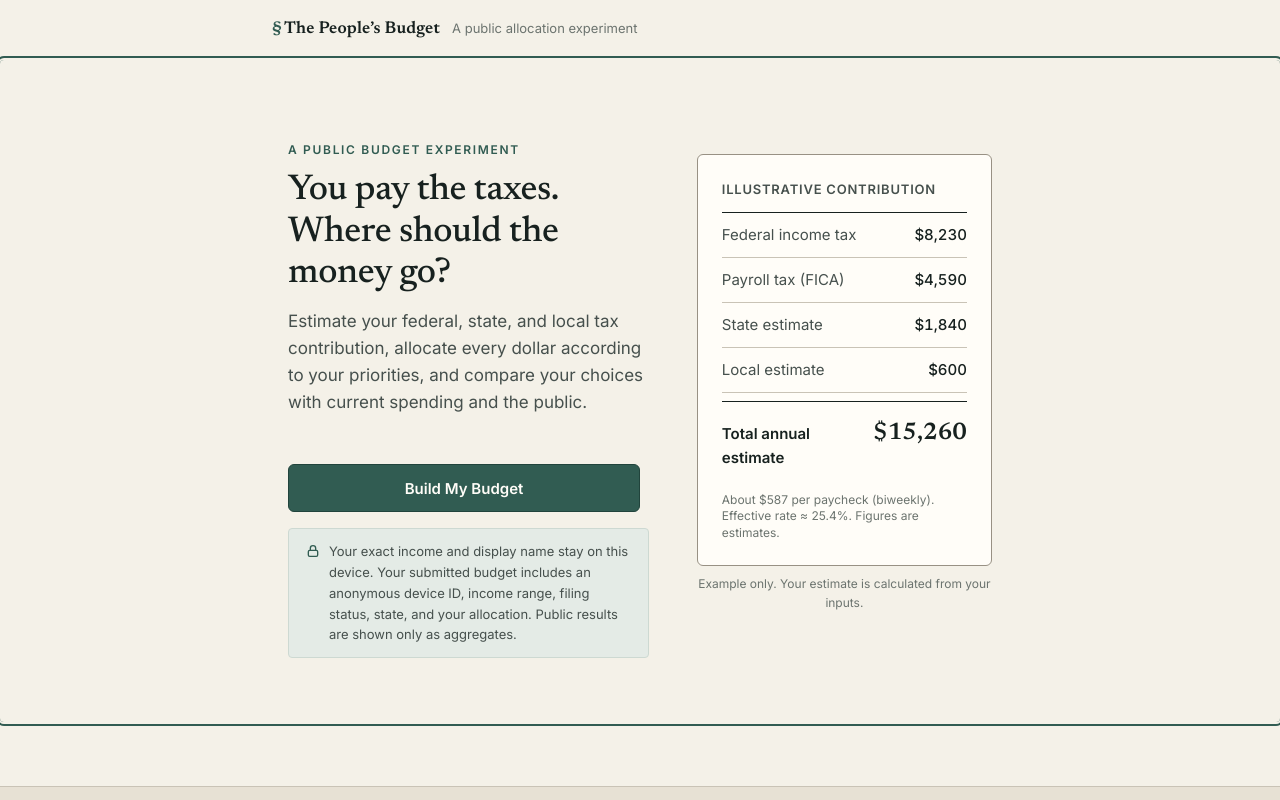
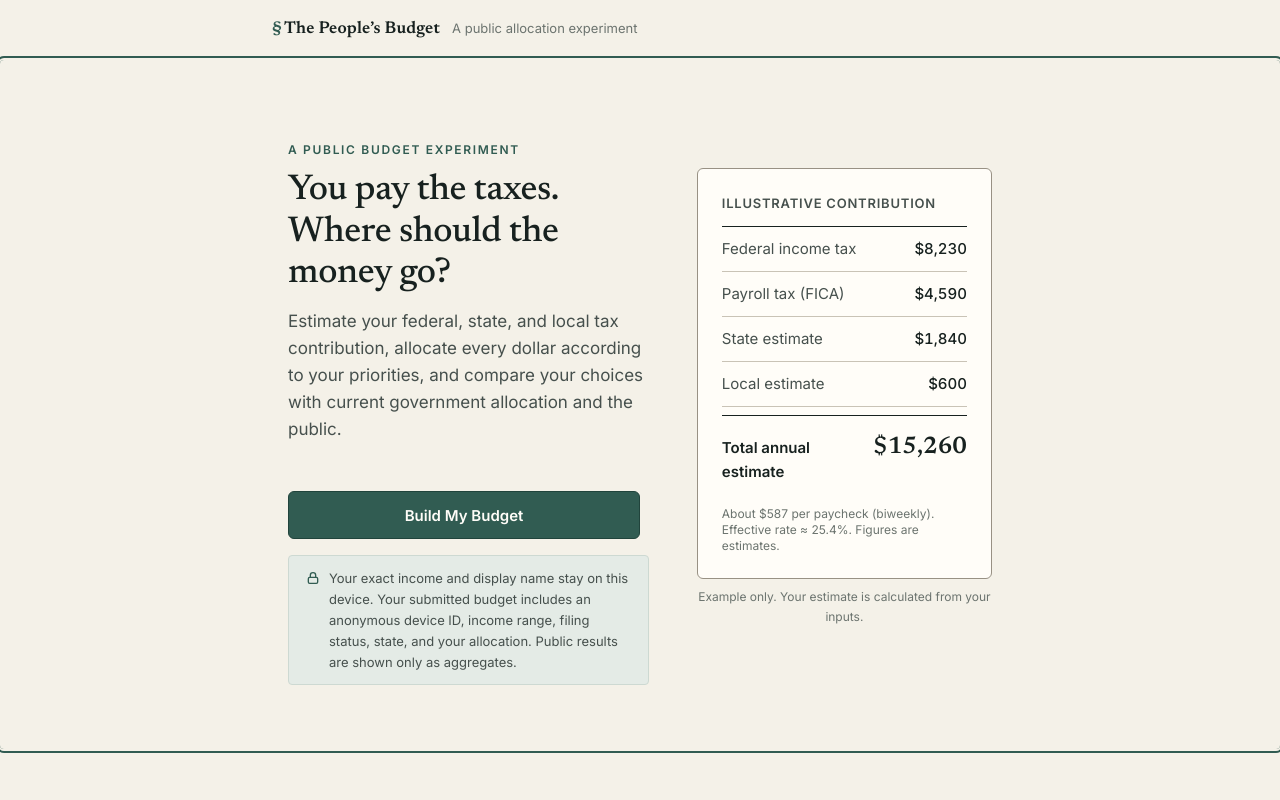
Before and after one commit to Jayc92/Peoples-Budget, a React (Vite) app: page / in a window 1280 px wide. Shown: the top 800 px of the page. Built offline with nearby package versions, Linux system fonts and the light colour scheme; no server answers.

Commit message:
COPY-v2.7: align terminology and documentation with production state

```diff
--- a/src/pages/WelcomePage.jsx
+++ b/src/pages/WelcomePage.jsx
@@ -17,7 +17,7 @@ export default function WelcomePage({ hasSavedProfile = false, onBuild, onContin
           <PageHeader
             eyebrow="A public budget experiment"
             title="You pay the taxes. Where should the money go?"
-            lead="Estimate your federal, state, and local tax contribution, allocate every dollar according to your priorities, and compare your choices with current spending and the public."
+            lead="Estimate your federal, state, and local tax contribution, allocate every dollar according to your priorities, and compare your choices with current government allocation and the public."
           />
 
           <div className="welcome__cta-group">
```
Also changed, not shown: 4 other files (tests, documents, lock files or other folders).
